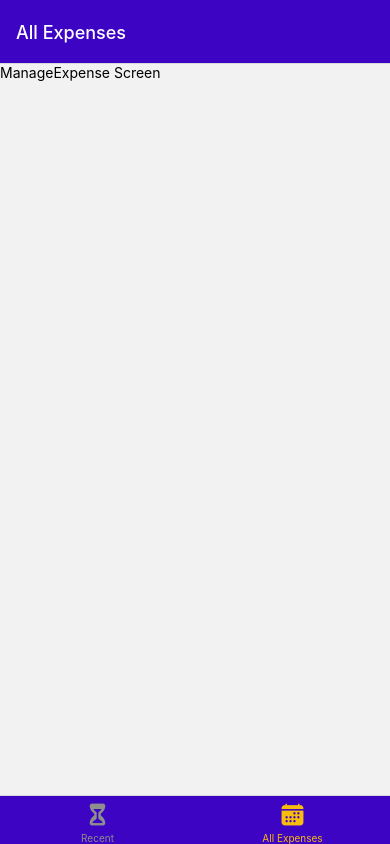
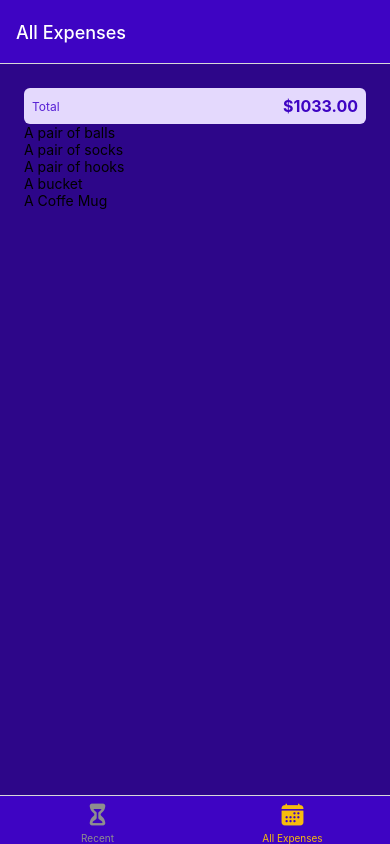
Before and after one commit to shbl007/MoneyLeak, a React Native app: screen /AllExpenses in a window 390 px wide. Built offline with nearby package versions, Linux system fonts and the light colour scheme.

Commit message:
Enhanced UI layout, styling, and integrated dummy data

```diff
--- a/components/ExpensesOutput/ExpensesList.js
+++ b/components/ExpensesOutput/ExpensesList.js
@@ -1,7 +1,13 @@
-import { FlatList } from "react-native";
+import { FlatList,Text } from "react-native";
 
-function ExpensesList(){
-    return <FlatList/>
+function renderExpenseItem(itemData){
+    return <Text>{itemData.item.description}</Text>
+}
+
+function ExpensesList({expenses}){
+    return <FlatList data={expenses}
+    renderItem={renderExpenseItem}
+    keyExtractor={ (item) => item.id }/>
 
 }
 export default ExpensesList;
--- a/components/ExpensesOutput/ExpensesOutput.js
+++ b/components/ExpensesOutput/ExpensesOutput.js
@@ -1,12 +1,55 @@
-import { View } from "react-native";
+import { View ,StyleSheet} from "react-native";
 import ExpensesSummary from "./ExpensesSummary";
 import ExpensesList from "./ExpensesList";
+import { GlobalStyles } from "../../constants/styles";
+
+const DUMMY_EXPENSES = [
+    {
+        id: 'e1',
+        description: 'A pair of balls ',
+        amount : 45,
+        date: new Date('2023-11-06')
+    },
+    {
+        id: 'e2',
+        description: 'A pair of socks ',
+        amount : 75,
+        date: new Date('2022-11-06')
+    },
+    {
+        id: 'e3',
+        description: 'A pair of hooks ',
+        amount : 65,
+        date: new Date('2023-02-23')
+    },
+    {
+        id: 'e4',
+        description: 'A bucket ',
+        amount : 98,
+        date: new Date('2020-01-26')
+    },
+    {
+        id: 'e5',
+        description: 'A Coffe Mug',
+        amount : 750,
+        date: new Date('2026-10-06')
+    },
+];
 
 function ExpensesOutput({expenses ,expensesPeriod}){
-    return <View>
-        <ExpensesSummary expenses={expenses} periodName={expensesPeriod}/>
-        <ExpensesList/>
+    return(
+         <View style={styles.container }>
+        <ExpensesSummary expenses={DUMMY_EXPENSES} periodName={expensesPeriod}/>
+        <ExpensesList expenses={DUMMY_EXPENSES}/>
     </View>
-
+ );
 }
 export default ExpensesOutput;
+
+const styles=StyleSheet.create({
+    container:{
+        flex:1,
+        padding:24,
+        backgroundColor: GlobalStyles.colors.primary700
+    }
+});
--- a/components/ExpensesOutput/ExpensesSummary.js
+++ b/components/ExpensesOutput/ExpensesSummary.js
@@ -1,4 +1,5 @@
-import { View,Text } from "react-native";
+import { View,Text ,StyleSheet} from "react-native";
+import {GlobalStyles} from "../../constants/styles";
 
 function ExpensesSummary({expenses, periodName}){
     const expensesSum= expenses.reduce((sum,expense) => {
@@ -6,10 +7,31 @@ function ExpensesSummary({expenses, periodName}){
     }, 0);
 
     return (
-    <View>
-            <Text>{periodName}</Text>
-            <Text>${expensesSum.toFixed(2)}</Text>
+    <View style={styles.container}>
+            <Text style={styles.period}>{periodName}</Text>
+            <Text style={styles.sum}>${expensesSum.toFixed(2)}</Text>
         </View>
 );
 }
 export default ExpensesSummary;
+
+const styles = StyleSheet.create({
+    container: {
+        padding: 8,
+        backgroundColor: GlobalStyles.colors.primary50,
+        borderRadius:6,
+        flexDirection:"row",
+        justifyContent:'space-between',
+        alignItems:'center'
+
+    },
+    period:{
+        fontSize:12,
+        color:GlobalStyles.colors.primary400
+    },
+    sum:{
+        fontSize:16,
+        fontWeight: 'bold',
+        color:GlobalStyles.colors.primary500,
+    }
+});
--- a/screens/AllExpenses.js
+++ b/screens/AllExpenses.js
@@ -1,7 +1,7 @@
-import { Text } from "react-native";
+import ExpensesOutput from "../components/ExpensesOutput/ExpensesOutput";
 
 function AllExpenses(){
-return <Text>ManageExpense Screen</Text>
+return <ExpensesOutput expensesPeriod="Total"/>
 }
 
 export default AllExpenses;
--- a/screens/RecentExpenses.js
+++ b/screens/RecentExpenses.js
@@ -1,7 +1,7 @@
-import { Text } from "react-native";
+import ExpensesOutput from "../components/ExpensesOutput/ExpensesOutput";
 
 function RecentExpenses(){
-return <Text>RecentExpenses Screen</Text>
+return <ExpensesOutput expensesPeriod="Last 7 days"/>
 }
 
 export default RecentExpenses;
```
Also changed, not shown: components/ExpensesOutput/ExpenseItem.js (added).
